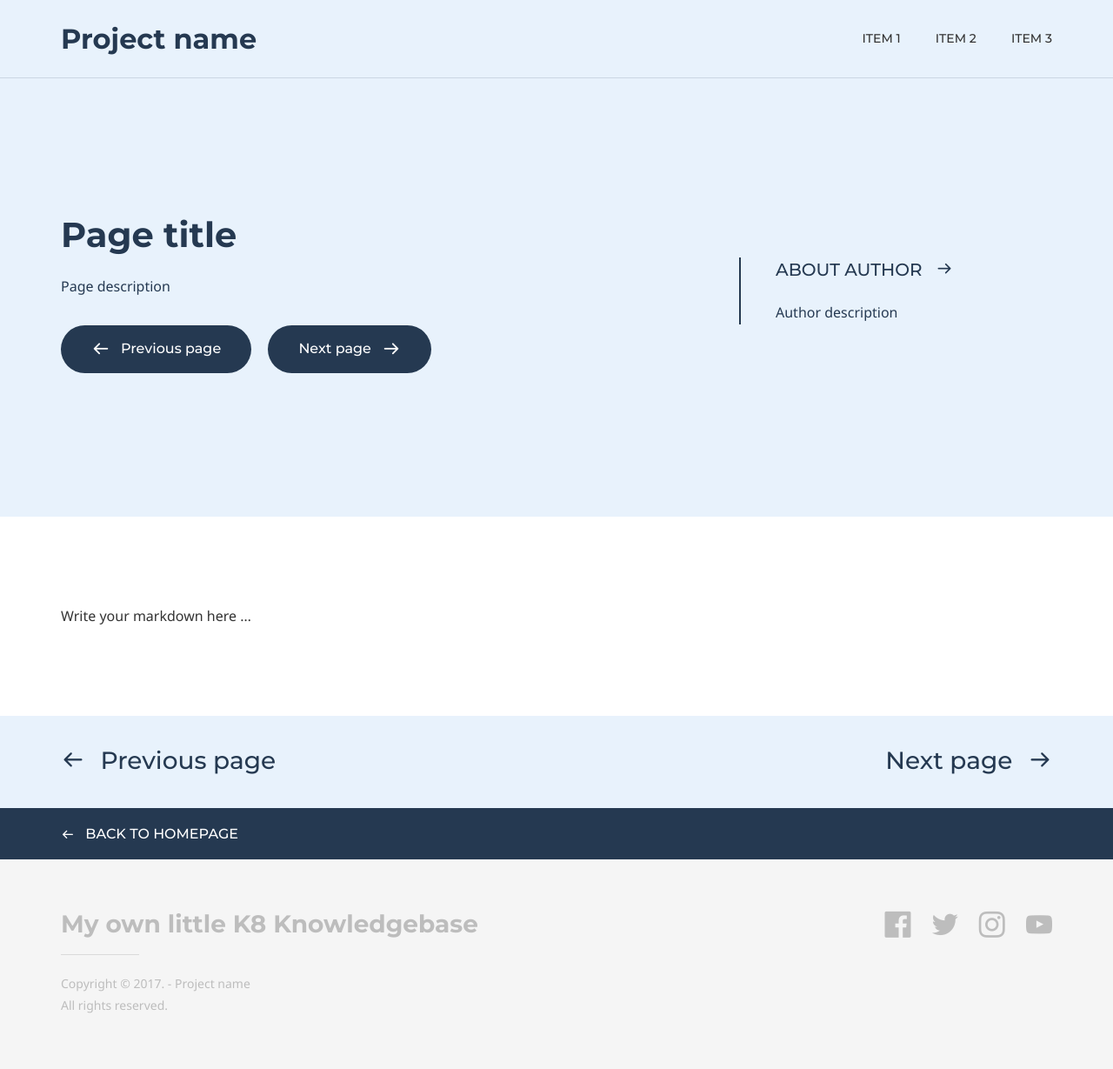
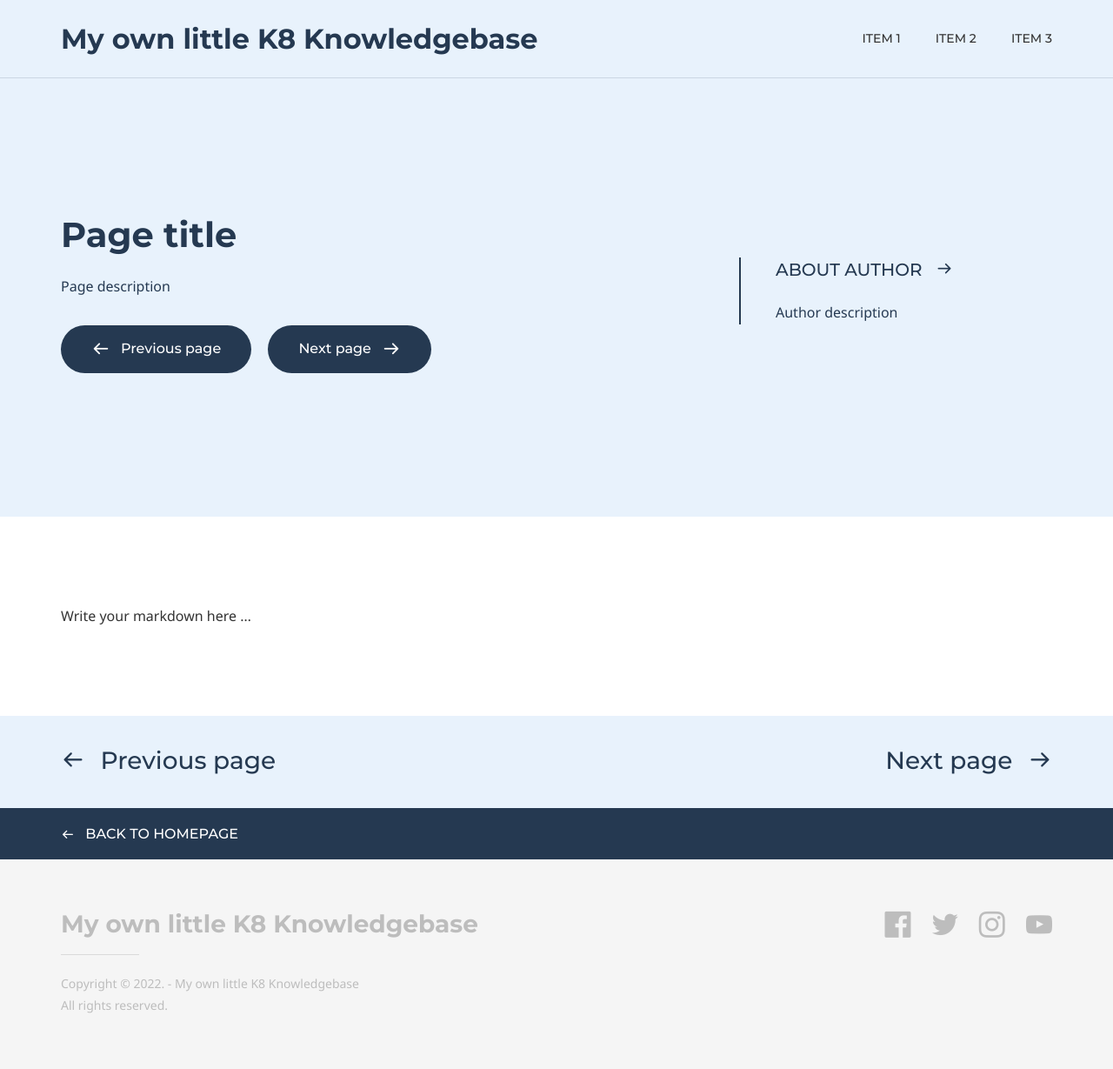
Before and after one commit to k8stuff/Some-K8-Stuff, a Jekyll site: the page built from default.md, in a window 1280 px wide. Shown: the whole page at 87% size. Built offline with Jekyll 4.4.1, drawn with Linux system fonts in a browser that asks for light colours; some web fonts are replaced.

Commit message:
Update _config.yml

```diff
--- a/_config.yml
+++ b/_config.yml
@@ -4,7 +4,7 @@ doks:
     color_theme: # Available themes: blue (default), green, purple, red and yellow
     header:
         logo:
-            text: Project name
+            text: My own little K8 Knowledgebase
             image:
         nav:
             - item_name: Item 1
@@ -18,7 +18,7 @@ doks:
             logo:
                 text: My own little K8 Knowledgebase
                 image:
-            copyright: Copyright &copy; 2017. - Project name <br>All rights reserved.
+            copyright: Copyright &copy; 2022. - My own little K8 Knowledgebase <br>All rights reserved.
         social_list:
             - network_name: facebook
               profile_url: '#'
```
